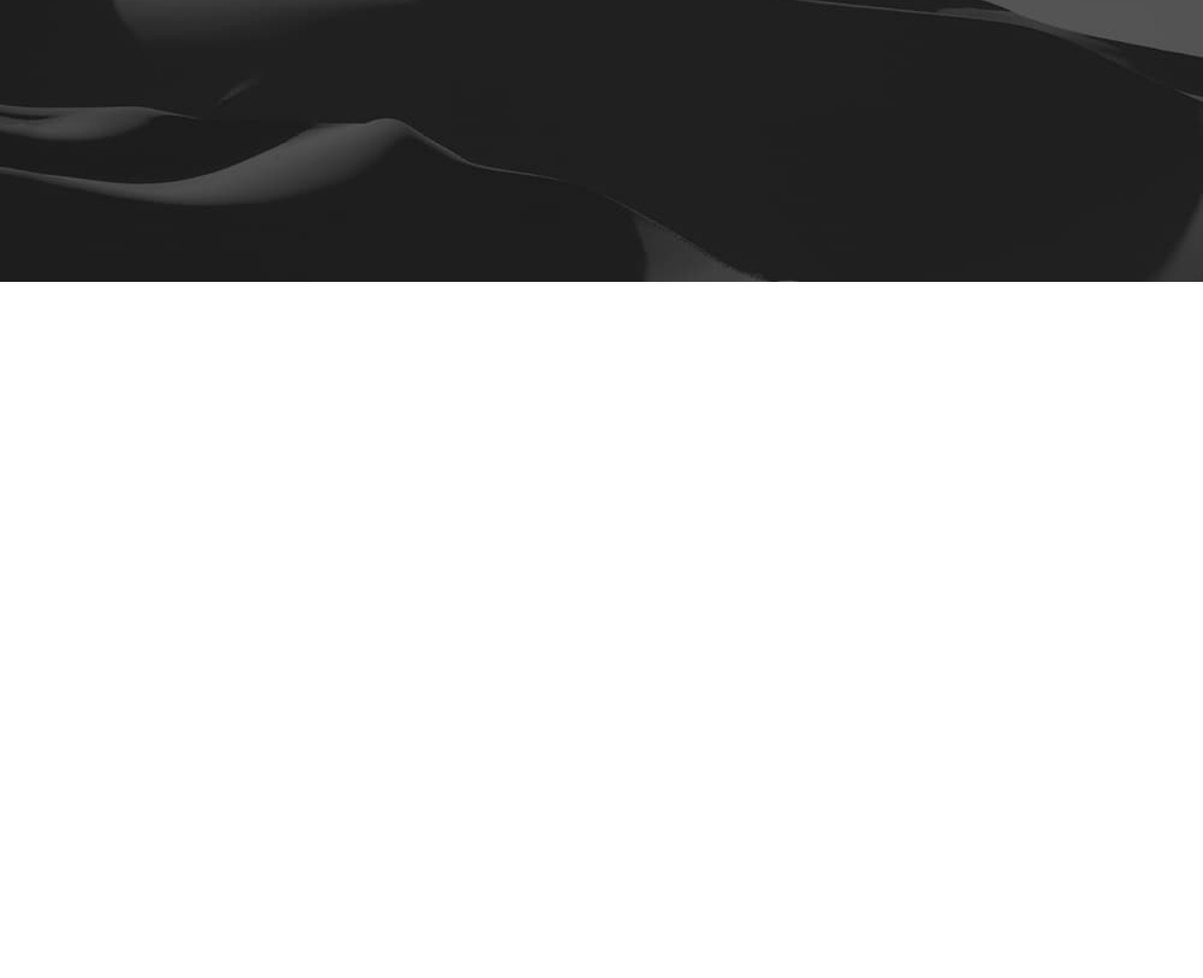
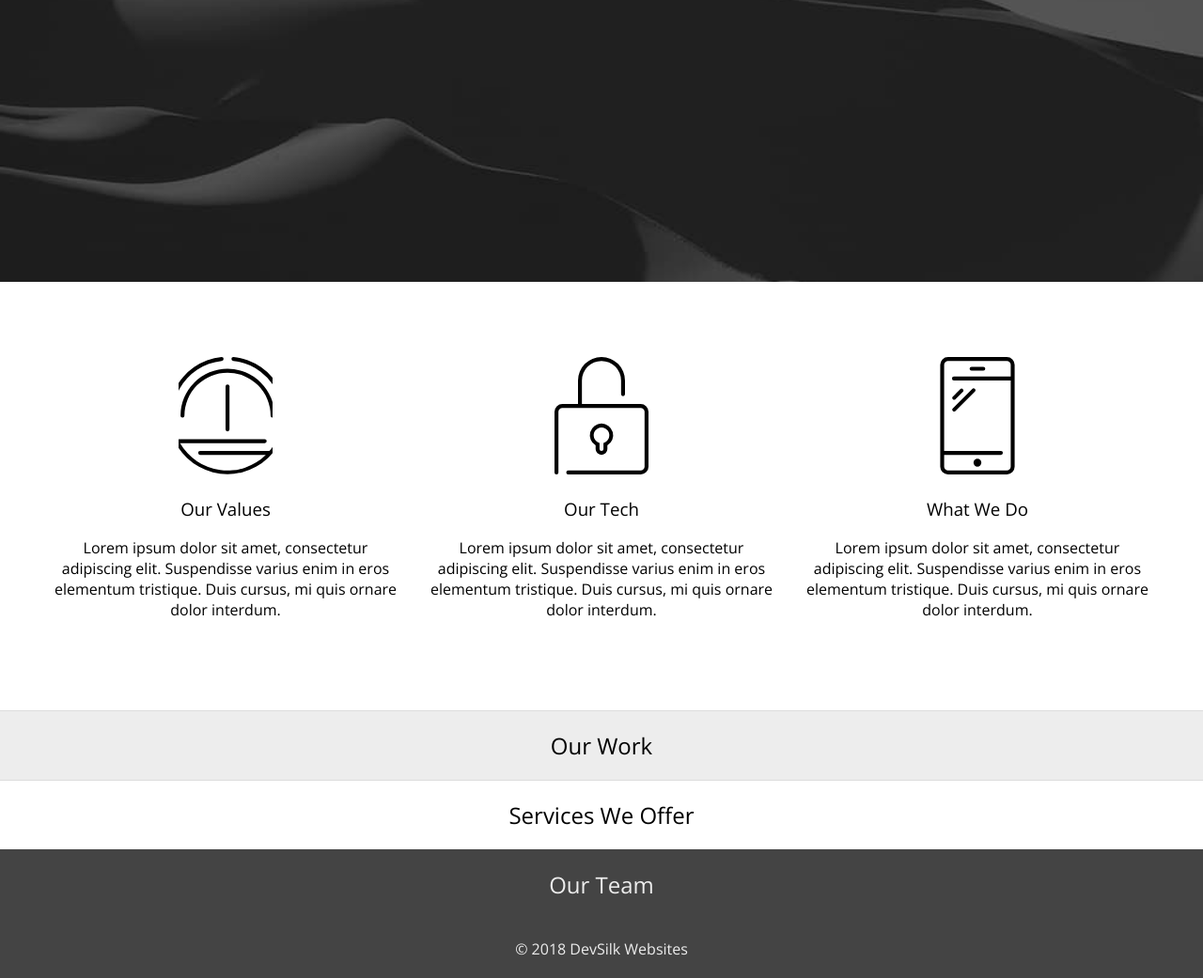
Before and after one commit to brandonmartin101/devsilkwebsites, a plain HTML site: page index.html in a window 1280 px wide. Shown: the part 500-1541 px from the top of the page at 94% size. Before the commit the page ends 800 px from the top, so only its background shows below. Drawn offline with nearby package versions, Linux system fonts and the light colour scheme.

Commit message:
More redesign stuff

```diff
--- a/index.html
+++ b/index.html
@@ -31,6 +31,16 @@
             --accent-color: #34ebff;
         }
 
+        ::selection {
+            background: var(--accent-color);
+            color: #222;
+        }
+
+        ::-moz-selection {
+            background: var(--accent-color);
+            color: #222;
+        }
+
         * {
             box-sizing: border-box;
         }
@@ -60,10 +70,6 @@
             font-size: 1.5rem;
         }
 
-        h3 {
-            margin-top: 100px;
-        }
-
         header {
             position: absolute;
             top: 30px;
@@ -80,14 +86,25 @@
         header svg {
             width: 50px;
             height: 50px;
-            fill: #eee;
-            stroke: #eee;
+            fill: #ededed;
+            stroke: #ededed;
+        }
+
+        section {
+            clear: both;
+        }
+
+        footer {
+            color: #ededed;
+            background: #444;
+            text-align: center;
+            padding: 20px 0;
         }
 
         .hero-section {
-            background: url(./img/hero_unsplash.jpg) top center / cover fixed no-repeat;
+            background: #222 url(./img/hero_unsplash.jpg) top center / cover fixed no-repeat;
             height: 100vh;
-            color: #eee;
+            color: #ededed;
             position: relative;
         }
 
@@ -109,14 +126,46 @@
             color: var(--accent-color);
         }
 
+        .about-section {
+            text-align: center;
+            max-width: 1200px;
+            margin: 0 auto;
+        }
+
+        .about-col {
+            padding: 0 15px;
+            margin: 10vh 0;
+        }
+
+        .about-icon {
+            max-height: 125px;
+        }
+
+        .work-section {
+            background: #ededed;
+            border-top: 1px solid #ddd;
+            border-bottom: 1px solid #ddd;
+        }
+
+        .team-section {
+            color: #ededed;
+            background: #444;
+            border: 1px solid #444;
+        }
+
         @media (min-width: 800px) {
             header {
                 position: fixed;
             }
+
+            .about-section .about-col {
+                width: 33.33333%;
+                float: left;
+            }
         }
 
         .hidden {
-            display: none !important;
+            /* display: none !important; */
         }
     </style>
 </head>
@@ -141,13 +190,63 @@
 
         <section class="about-section hidden">
             <div class="about-col">
-                <h3>What We Do</h3>
+                <svg xmlns="http://www.w3.org/2000/svg" viewBox="5 0 48 60" class="about-icon">
+                    <title>
+                        Speedometer
+                    </title>
+                    <g id="gauge">
+                        <g id="main">
+                            <path d="M33,0h0a1,1,0,0,0,0,2h0A28.08,28.08,0,0,1,51.41,48H16a1,1,0,0,0,0,2H49.56A27.93,27.93,0,0,1,5.78,44H49a1,1,0,0,0,0-2H4.72A28.09,28.09,0,0,1,27,2h0a1,1,0,0,0,0-2h0a30,30,0,1,0,6,0ZM6,30a1,1,0,0,0,2,0,22,22,0,0,1,44,0,1,1,0,0,0,2,0A24,24,0,0,0,6,30Z"
+                                class="primary" />
+                        </g>
+                        <g id="dial">
+                            <path d="M30,14a1,1,0,0,0-1,1V37a1,1,0,0,0,2,0V15A1,1,0,0,0,30,14Z" class="secondary" />
+                        </g>
+                    </g>
+                </svg>
+                <h3>Our Values</h3>
+                <p>Lorem ipsum dolor sit amet, consectetur adipiscing elit. Suspendisse varius enim in eros elementum
+                    tristique. Duis cursus, mi quis ornare dolor interdum.</p>
             </div>
             <div class="about-col">
-                <h3>Our Values</h3>
+                <svg xmlns="http://www.w3.org/2000/svg" viewBox="0 0 48 60" class="about-icon">
+                    <title>
+                        Lock
+                    </title>
+                    <g id="lock">
+                        <g id="main">
+                            <path d="M44,24H4a4,4,0,0,0-4,4V59a1,1,0,0,0,2,0V28a2,2,0,0,1,2-2H44a2,2,0,0,1,2,2V56a2,2,0,0,1-2,2H7a1,1,0,0,0,0,2H44a4,4,0,0,0,4-4V28A4,4,0,0,0,44,24ZM14,12a10,10,0,0,1,20,0v7a1,1,0,0,0,2,0V12a12,12,0,0,0-24,0V24h2Z"
+                                class="primary" />
+                        </g>
+                        <g id="keyhole">
+                            <path d="M24,34a6,6,0,0,0-3,11.17V47a3,3,0,0,0,6,0V45.17A6,6,0,0,0,24,34Zm1,9.86V47a1,1,0,0,1-2,0V43.86a4,4,0,1,1,2,0Z"
+                                class="secondary" />
+                        </g>
+                    </g>
+                </svg>
+                <h3>Our Tech</h3>
+                <p>Lorem ipsum dolor sit amet, consectetur adipiscing elit. Suspendisse varius enim in eros elementum
+                    tristique. Duis cursus, mi quis ornare dolor interdum.</p>
             </div>
             <div class="about-col">
-                <h3>Our Tech</h3>
+                <svg xmlns="http://www.w3.org/2000/svg" viewBox="-5 0 48 60" class="about-icon">
+                    <title>
+                        Phone
+                    </title>
+                    <g id="phone">
+                        <g id="main">
+                            <path d="M34,0H4A4,4,0,0,0,0,4V56a4,4,0,0,0,4,4H34a4,4,0,0,0,4-4V4A4,4,0,0,0,34,0Zm0,58H4a2,2,0,0,1-2-2V50H31a1,1,0,0,0,0-2H2V4A2,2,0,0,1,4,2H34a2,2,0,0,1,2,2v6H7a1,1,0,0,0,0,2H36V56A2,2,0,0,1,34,58Z"
+                                class="primary" />
+                        </g>
+                        <g id="shine">
+                            <path d="M19,52a2,2,0,1,0,2,2A2,2,0,0,0,19,52ZM22,5H16a1,1,0,0,0,0,2h6a1,1,0,0,0,0-2ZM7.64,21.72l4.08-4.08a1,1,0,0,0-1.36-1.36L6.28,20.36a1,1,0,0,0,1.36,1.36Zm10.08-5.44a1,1,0,0,0-1.36,0L6.28,26.36a1,1,0,0,0,1.36,1.36L17.72,17.64A1,1,0,0,0,17.72,16.28Z"
+                                class="secondary" />
+                        </g>
+                    </g>
+                </svg>
+                <h3>What We Do</h3>
+                <p>Lorem ipsum dolor sit amet, consectetur adipiscing elit. Suspendisse varius enim in eros elementum
+                    tristique. Duis cursus, mi quis ornare dolor interdum.</p>
             </div>
         </section>
 
@@ -156,15 +255,17 @@
         </section>
 
         <section class="services-section hidden">
-
+            <h2>Services We Offer</h2>
         </section>
 
         <section class="team-section hidden">
-            <h2></h2>
+            <h2>Our Team</h2>
         </section>
     </main>
 
-    <footer></footer>
+    <footer>
+        &copy; 2018 DevSilk Websites
+    </footer>
 </body>
 
 </html>
```
